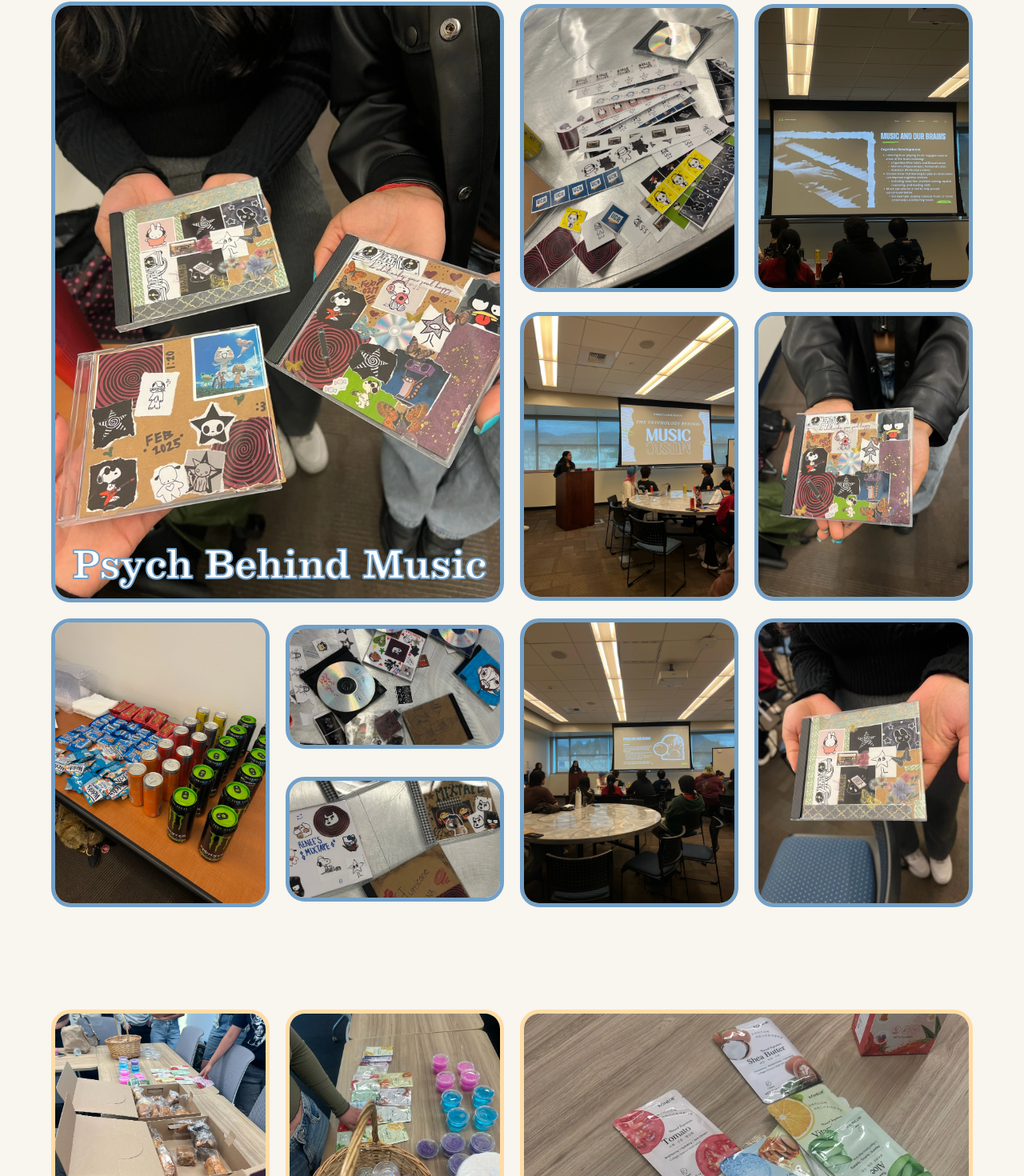
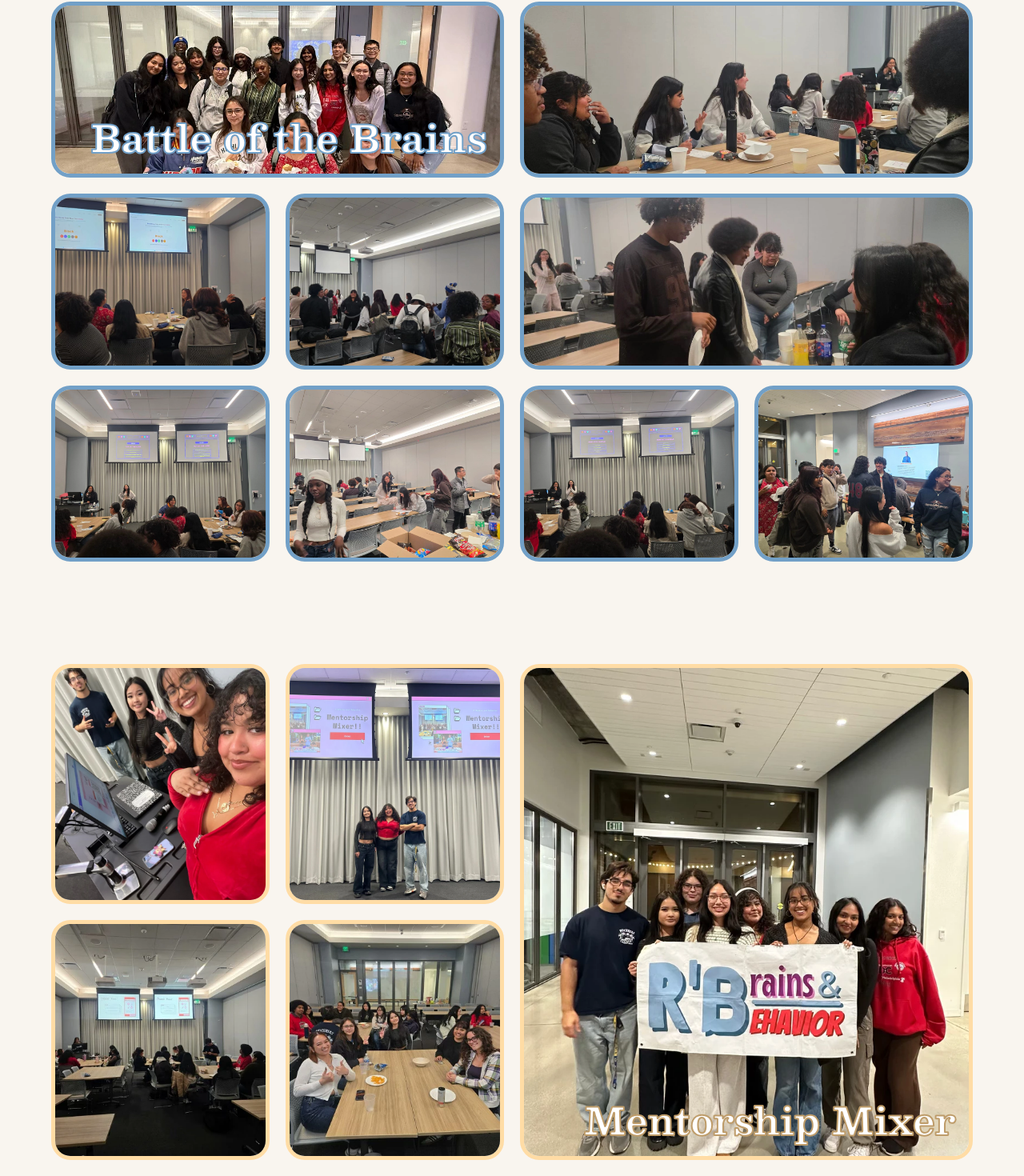
Before and after one commit to acm-ucr/rbrains-website, a Next.js app: page /gallery in a window 1280 px wide. Shown: the part 1938-3408 px from the top of the page at 80% size. Built offline with nearby package versions, Linux system fonts and the light colour scheme.

Commit message:
BOTB and Mentorship Mixer Gallery components

```diff
--- a/src/app/gallery/page.tsx
+++ b/src/app/gallery/page.tsx
@@ -10,6 +10,8 @@ import Gallery3 from "@/components/gallery/Gallery3";
 import Gallery4 from "@/components/gallery/Gallery4";
 import Gallery5 from "@/components/gallery/Gallery5";
 import Gallery6 from "@/components/gallery/Gallery6";
+import Gallery7 from "@/components/gallery/Gallery7";
+import Gallery8 from "@/components/gallery/Gallery8";
 
 const Page = () => {
   const [isGallery2Visible, setIsGallery2Visible] = useState(false);
@@ -19,6 +21,8 @@ const Page = () => {
       <meta name="description" content="UCR R'Brains" />
       <Gallery5 />
       <Gallery6 />
+      <Gallery8 />
+      <Gallery7 />
       <Gallery1 />
       <Gallery2 />
       {!isGallery2Visible && (
--- /dev/null
+++ b/src/components/gallery/Gallery7.tsx
@@ -0,0 +1,63 @@
+"use client";
+import React from "react";
+import Image from "next/image";
+import { motion } from "motion/react";
+// import { gallery } from "../../data/gallery2";
+
+const localGallery = [
+  {
+    src: "/gallerysection7/mentorship1.webp",
+    label: "",
+    alt: "",
+  },
+  { src: "/gallerysection7/mentorship2.webp", label: "", alt: "" },
+  {
+    src: "/gallerysection7/mentorship3.webp",
+    label: "Mentorship Mixer",
+    alt: "",
+  },
+  { src: "/gallerysection7/mentorship5.webp", label: "", alt: "" },
+  { src: "/gallerysection7/mentorship6.webp", label: "", alt: "" },
+  { src: "/gallerysection7/mentorship7.webp", label: "", alt: "" },
+  { src: "/gallerysection7/mentorship8.webp", label: "", alt: "" },
+];
+
+const Gallery1 = () => {
+  return (
+    <div className="grid w-full auto-rows-[300px] grid-cols-2 items-center justify-center gap-5 p-16 md:grid-cols-4">
+      {localGallery.map((photo, index) => (
+        <motion.div
+          initial={{ opacity: 0, y: -20 }}
+          whileInView={{ opacity: 1, y: 0 }}
+          transition={{ duration: 0.5 }}
+          viewport={{ once: true }}
+          whileHover={{ scale: 1.02 }}
+          key={index}
+          className={`relative h-full w-full overflow-hidden rounded-3xl border-5 border-[#FFDCA5] ${index === 2 ? "col-span-2 row-span-2" : ""} ${index === 5 || index === 6 ? "col-span-2 row-span-1" : ""}`}
+        >
+          <Image
+            src={photo.src}
+            alt={photo.alt}
+            fill
+            className="object-cover"
+          />
+          {photo.label && (
+            <div className="absolute right-4 bottom-4 z-10 inline-block text-right text-[3.7vw] leading-[1.2] font-bold text-white">
+              <p
+                style={{
+                  WebkitTextFillColor: "white",
+                  WebkitTextStroke: "2px #BE9C6A",
+                }}
+                className=""
+              >
+                {photo.label}
+              </p>
+            </div>
+          )}
+        </motion.div>
+      ))}
+    </div>
+  );
+};
+
+export default Gallery1;
--- /dev/null
+++ b/src/components/gallery/Gallery8.tsx
@@ -0,0 +1,44 @@
+"use client";
+import Image from "next/image";
+import { motion } from "motion/react";
+import gallery from "@/data/gallery8";
+
+const Gallery = () => {
+  return (
+    <div className="grid w-full auto-rows-[100px] grid-cols-2 items-center justify-center gap-5 p-16 md:grid-cols-4">
+      {gallery.map((photo, index) => (
+        <motion.div
+          initial={{ opacity: 0, y: -20 }}
+          whileInView={{ opacity: 1, y: 0 }}
+          transition={{ duration: 0.5 }}
+          viewport={{ once: true }}
+          whileHover={{ scale: 1.02 }}
+          key={index}
+          className={`relative h-full w-full overflow-hidden rounded-3xl border-5 border-[#72A0C7] ${index === 0 || index === 1 ? "col-span-2 row-span-2" : ""} ${index === 2 || index === 3 ? "col-span-1 row-span-2" : ""} ${index === 4 ? "col-span-2 row-span-2" : ""} ${index === 5 || index === 6 || index === 8 || index === 7 ? "row-span-2" : ""}`}
+        >
+          <Image
+            src={photo.src}
+            alt={photo.alt}
+            fill
+            className="object-cover"
+          />
+          {photo.label && (
+            <div className="absolute right-4 bottom-4 z-10 inline-block text-right text-[3.7vw] leading-[1.2] font-bold text-white">
+              <p
+                style={{
+                  WebkitTextFillColor: "white",
+                  WebkitTextStroke: "2px #72a0c7",
+                }}
+                className=""
+              >
+                {photo.label}
+              </p>
+            </div>
+          )}
+        </motion.div>
+      ))}
+    </div>
+  );
+};
+
+export default Gallery;
--- /dev/null
+++ b/src/data/gallery8.ts
@@ -0,0 +1,57 @@
+import { StaticImageData } from "next/image";
+import One from "@/public/gallerysection8/botb1.webp";
+import Two from "@/public/gallerysection8/botb2.webp";
+import Three from "@/public/gallerysection8/botb3.webp";
+import Four from "@/public/gallerysection8/botb4.webp";
+import Five from "@/public/gallerysection8/botb5.webp";
+import Six from "@/public/gallerysection8/botb6.webp";
+import Seven from "@/public/gallerysection8/botb7.webp";
+import Eight from "@/public/gallerysection8/botb8.webp";
+import Nine from "@/public/gallerysection8/botb9.webp";
+
+interface Photo {
+  src: StaticImageData;
+  alt: string;
+  label?: string;
+}
+
+const gallery: Photo[] = [
+  {
+    src: One,
+    alt: "photo 1",
+    label: "Battle of the Brains",
+  },
+  {
+    src: Two,
+    alt: "photo 2",
+  },
+  {
+    src: Three,
+    alt: "photo 3",
+  },
+  {
+    src: Four,
+    alt: "photo 4",
+  },
+  {
+    src: Five,
+    alt: "photo 5",
+  },
+  {
+    src: Six,
+    alt: "photo 6",
+  },
+  {
+    src: Seven,
+    alt: "photo 7",
+  },
+  {
+    src: Eight,
+    alt: "photo 8",
+  },
+  {
+    src: Nine,
+    alt: "photo 9",
+  },
+];
+export default gallery;
```
